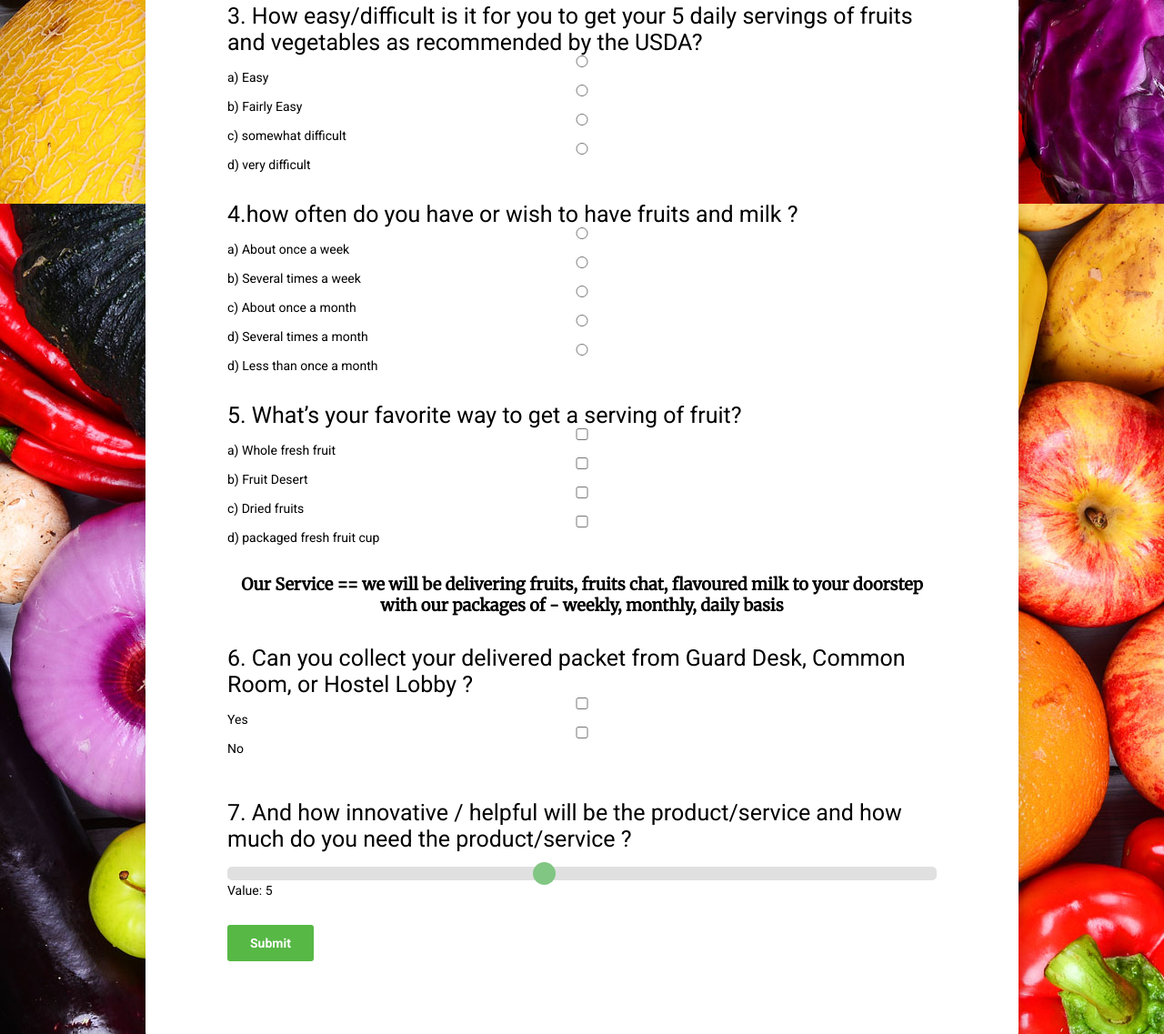
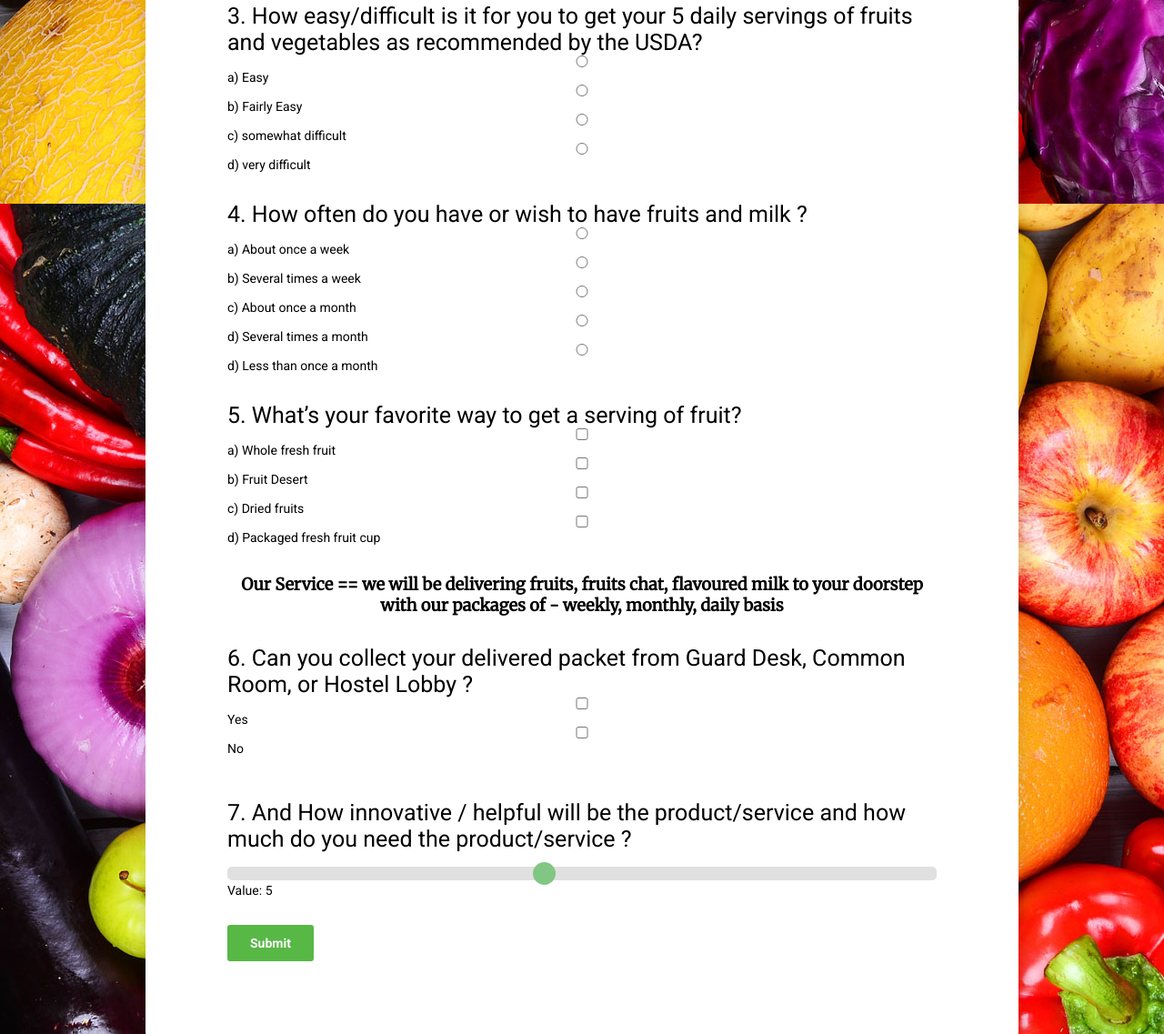
Before and after one commit to Sampatij2023/GoHealthy, a plain HTML site: page index.html in a window 1280 px wide. Shown: the part 1123-2260 px from the top of the page at 91% size. Drawn offline with Linux system fonts and the light colour scheme.

Commit message:
Update index.html

```diff
--- a/index.html
+++ b/index.html
@@ -109,7 +109,7 @@
   <input type="radio" name="2." value="">a) Very Important
 <input type="radio" name="2.">b) Somewhat Important
 <input type="radio" name="2.">c) Not that Important
-<input type="radio" name="2.">d)Not at all Important
+<input type="radio" name="2.">d) Not at all Important
 
                             </div>
   <br><br>
@@ -129,7 +129,7 @@
 <input type="radio" name="2. How easy/difficult is it for you to get your 5 daily servings of fruits and vegetables as recommended by the USDA?" value="">d) very difficult<br>
 </div><br><br>
 
-                    <P class="ques">4.how often do you have or wish to have fruits and milk ? <br></p><div class="options">
+                    <P class="ques">4. How often do you have or wish to have fruits and milk ? <br></p><div class="options">
 <input type="radio" name="3. how often do you have or wish to have fruits and milk ?" value="">a) About once a week <br>
 <input type="radio" name="3. how often do you have or wish to have fruits and milk ?" value="">b) Several times a week<br>
 <input type="radio" name="3. how often do you have or wish to have fruits and milk ?" value="">c) About once a month<br>
@@ -141,7 +141,7 @@
 <div class="options"><input type="checkbox" name="1. What’s your favorite way to get a serving of fruit?" value="">a) Whole fresh fruit<br>
 <input type="checkbox" name="1. What’s your favorite way to get a serving of fruit?" value="">b) Fruit Desert<br>
 <input type="checkbox" name="1. What’s your favorite way to get a serving of fruit?" value="">c) Dried fruits<br>
-<input type="checkbox" name="1. What’s your favorite way to get a serving of fruit?" value="">d) packaged fresh fruit cup<br>
+<input type="checkbox" name="1. What’s your favorite way to get a serving of fruit?" value="">d) Packaged fresh fruit cup<br>
     </div><br><br>
 <p class="head"><b>Our Service == we will be delivering fruits, fruits chat, flavoured milk to your doorstep with our packages of - weekly, monthly, daily basis</b></p>
 <br><br>
@@ -149,7 +149,7 @@
 <input type="checkbox" name="1. What’s your favorite way to get a serving of fruit?" value="">Yes<br>
 <input type="checkbox" name="1. What’s your favorite way to get a serving of fruit?" value="">No<br>
     </div><br><br><br>
-<p class="ques">7. And how innovative / helpful will be the product/service and how much do you need the product/service ?</p>
+<p class="ques">7. And How innovative / helpful will be the product/service and how much do you need the product/service ?</p>
 <br>
 <style media="screen">
 
```
